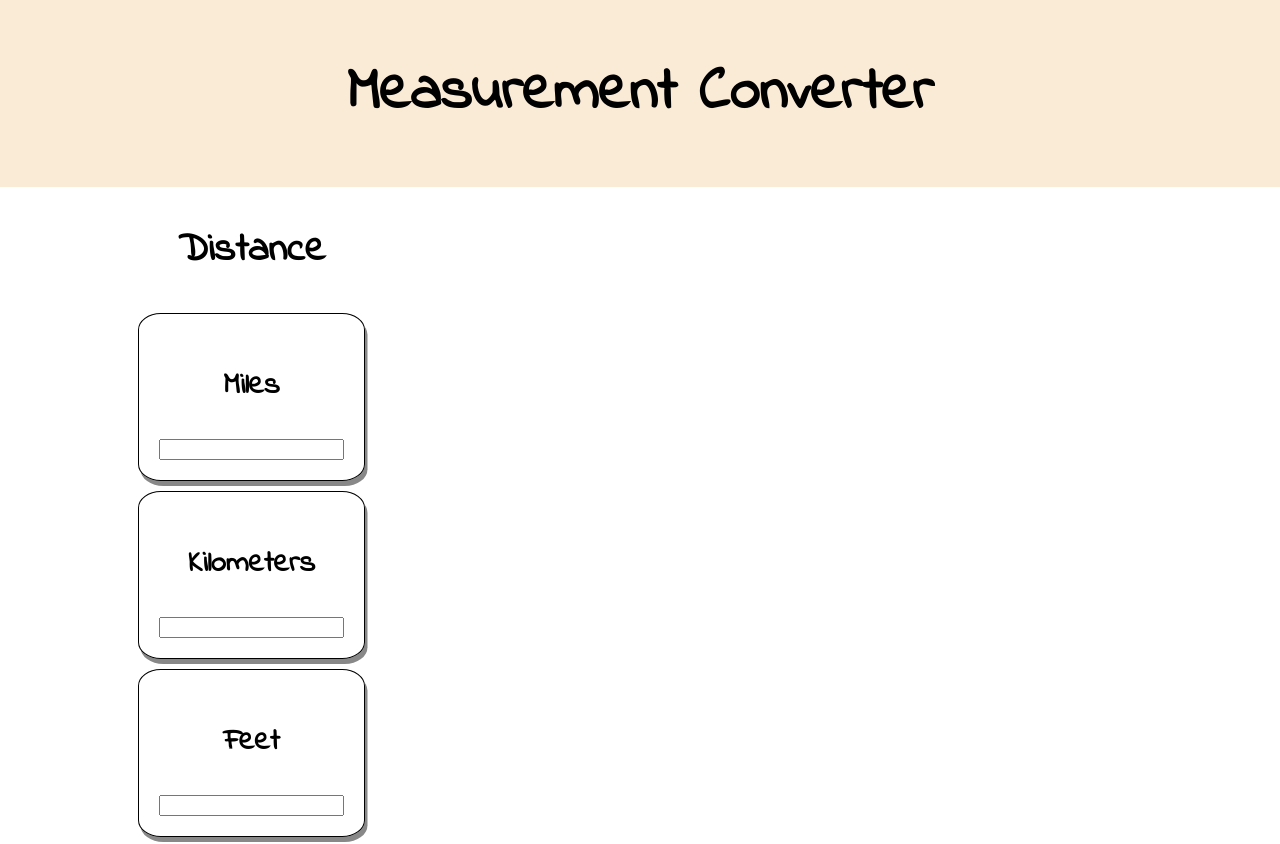
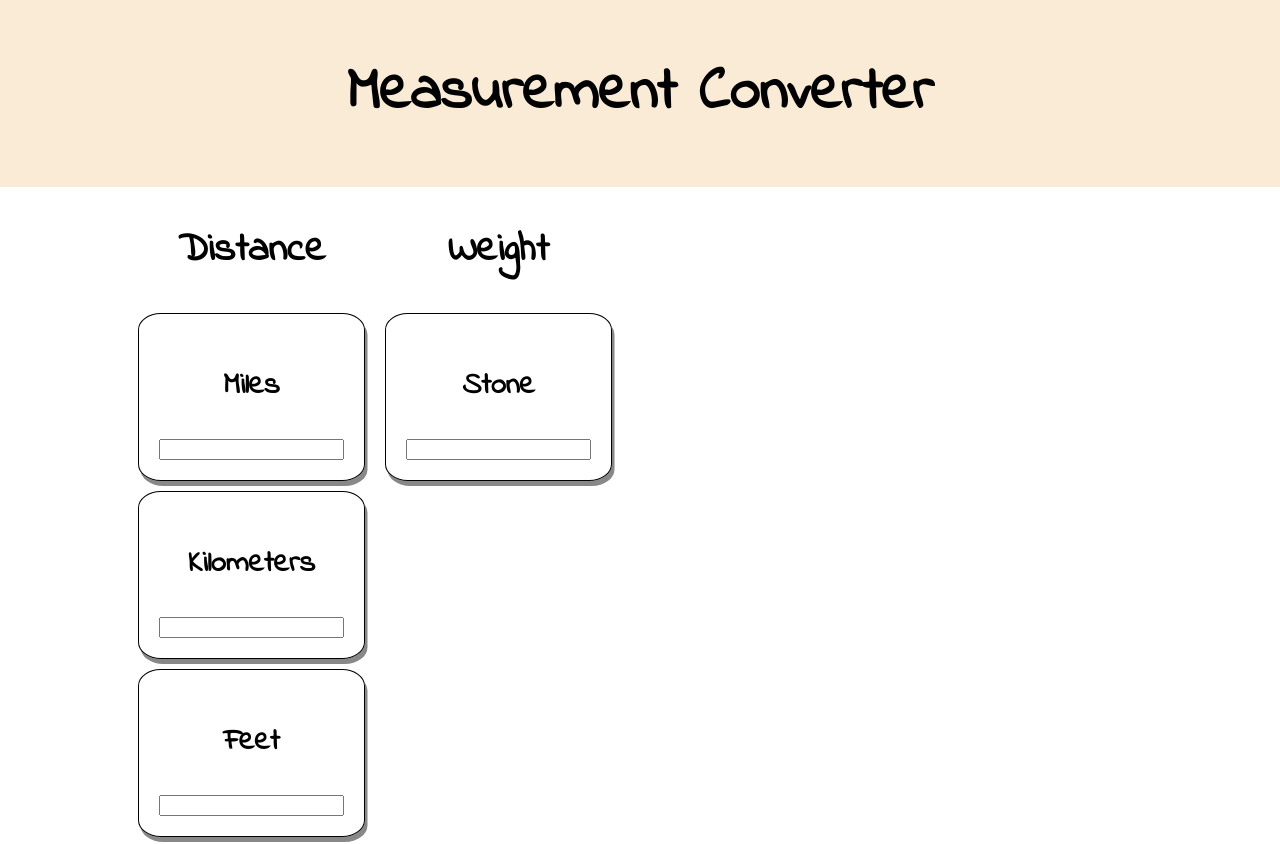
Before and after one commit to HenryTaylor2019/measurement-converter, a React (Create React App) app: page / in a window 1280 px wide. Shown: the top 844 px of the page. Built offline with nearby package versions, Linux system fonts and the light colour scheme.

Commit message:
Weights section added- stone component created

```diff
--- a/src/App.js
+++ b/src/App.js
@@ -4,7 +4,9 @@ import Header from './components/Header';
 import Miles from './components/distance/Miles';
 import Kilometers from './components/distance/Kilometers';
 import Feet from './components/distance/Feet';
+
 import Yards from './components/distance/Yards';
+import Stone from './components/weights/Stone';
 
 
 
@@ -24,10 +26,17 @@ function App() {
           <div className="section center"> <Kilometers /> </div>
           <div className="section center"> <Feet /> </div>
           <div className="section center"> <Yards /> </div>
-
         </div>
 
+        <div>
+          <header className="center">
+            <h2>Weight</h2>
+          </header>
+          <div className="section center"> <Stone /> </div>
+        </div>
       </div>
+
+
 
 
 
--- /dev/null
+++ b/src/components/weights/Stone.js
@@ -0,0 +1,41 @@
+import React, { Component } from 'react';
+import { ConverterContext } from '../../contexts/ConverterContext';
+
+class Stone extends Component {
+    static contextType = ConverterContext;
+
+
+    render() {
+        const { stone, handleStoneInput } = this.context;
+
+        let stoneTopounds = (stone * 14).toFixed(2) + ' lb';
+        let stoneToKilograms = (stone / 0.15747).toFixed(2) + ' kg';
+        let stoneToOunces = (stone * 224).toFixed(2) + ' oz';
+
+
+        return (
+            <div>
+                <div>
+
+                    <div class="ui form">
+                        <div class="field">
+                            <label> <h3>Stone</h3> </label>
+                            <input type="number" value={stone} onInput={handleStoneInput} />
+                        </div>
+                    </div>
+                    {stone > 0 ?
+                        <div className="answer">
+                            <p>{stoneTopounds}</p>
+                            <p>{stoneToKilograms}</p>
+                            <p>{stoneToOunces}</p>
+                        </div>
+                        : null}
+
+                </div>
+            </div>
+        )
+    }
+
+
+}
+export default Stone;
--- a/src/contexts/ConverterContext.js
+++ b/src/contexts/ConverterContext.js
@@ -8,6 +8,7 @@ class ConverterContextProvider extends Component {
         kilometers: null,
         feet: null,
         yards: null,
+        stone: null,
     }
 
     handleMilesInput = (e) => {
@@ -42,6 +43,14 @@ class ConverterContextProvider extends Component {
         e.preventDefault();
     }
 
+    handleStoneInput = (e) => {
+        this.setState({
+            stone: e.target.value,
+
+        });
+        e.preventDefault();
+    }
+
 
     render() {
 
@@ -52,6 +61,7 @@ class ConverterContextProvider extends Component {
                 handleKilometersInput: this.handleKilometersInput,
                 handleFeetInput: this.handleFeetInput,
                 handleYardsInput: this.handleYardsInput,
+                handleStoneInput: this.handleStoneInput,
             }}>
 
                 {this.props.children}
```
